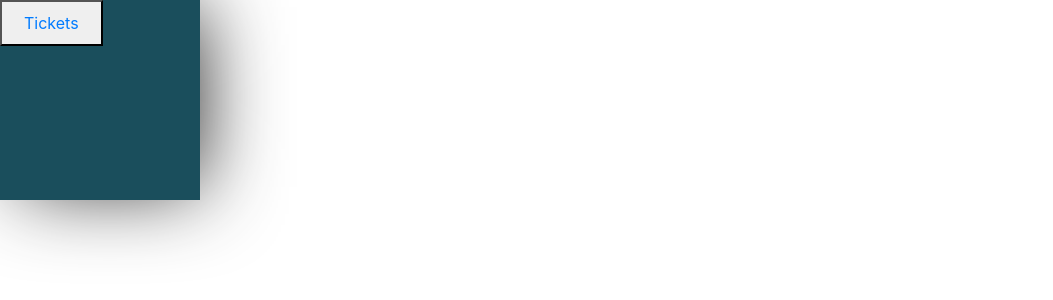
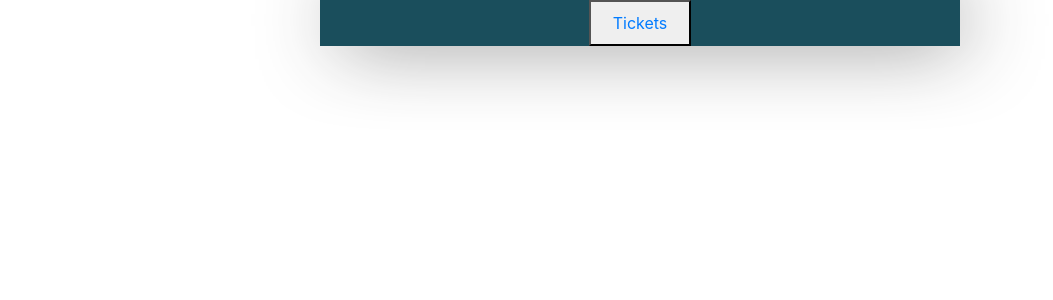
Before and after one commit to Tobeje/Ticketsystem, a React (Create React App) app in the folder client/: page / in a window 1280 px wide. Shown: the top 300 px of the page, without its empty margins (0-1053 px from the left). Built offline with nearby package versions, Linux system fonts and the light colour scheme.

Commit message:
Update TicketMainPage.jsx

```diff
--- a/client/src/pages/TicketMainPage.jsx
+++ b/client/src/pages/TicketMainPage.jsx
@@ -4,12 +4,15 @@ import { Link } from 'react-router-dom'
 
 const Box = styled.div`
 background-color: #1a4e5c;
-width: 200px;
-height: 200px;
+width: 50%;
+height: 50%;
 display: inline-block;
 -webkit-box-shadow: 10px -3px 81px -10px rgba(0,0,0,0.86);
 -moz-box-shadow: 10px -3px 81px -10px rgba(0,0,0,0.86);
 box-shadow: 10px -3px 81px -10px rgba(0,0,0,0.86);
+`
+const BoxAlign = styled.div`
+text-align: center;
 `
 
 const button = styled.button.attrs({
@@ -21,6 +24,7 @@ const button = styled.button.attrs({
 class TicketMainPage extends Component {
     render() {
         return (
+          <BoxAlign>
             <Box>
               <button>
                 <Link to="/tickets/list" className="nav-link">
@@ -28,6 +32,7 @@ class TicketMainPage extends Component {
                 </Link>
               </button>
             </Box>
+            </BoxAlign>
         )
     }
 }
```
